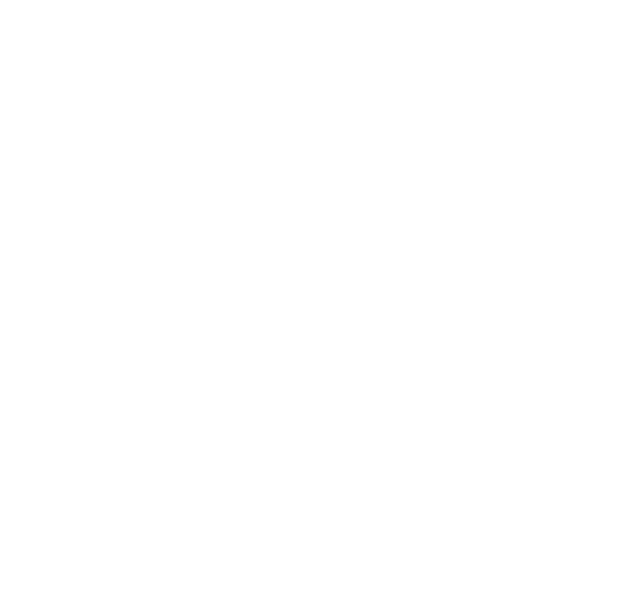
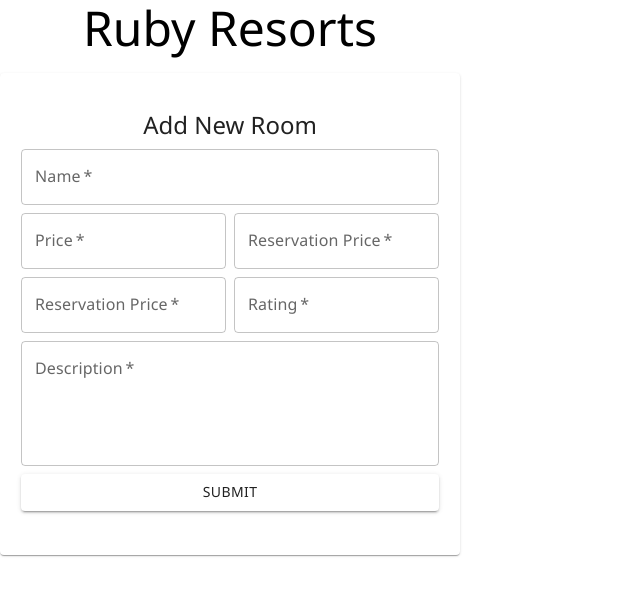
Before and after one commit to anthonymr/ruby-resorts-frontend, a React (Create React App) app: page /add in a window 1280 px wide. Before the commit this address had no page. Shown: the top 596 px of the page, without its empty margins (0-640 px from the left). Built offline with nearby package versions, Linux system fonts and the light colour scheme.

Commit message:
Added form

```diff
--- a/src/App.js
+++ b/src/App.js
@@ -5,6 +5,7 @@
 import MainPage from './components/mainpage/mainPage';
 import ReservePage from './newreservation/newReservePage';
 import Details from './components/detailspage/Details';
+import AddRoom from './components/addRoom/AddRoom';
 
 const App = () => (
   <Box
@@ -20,6 +21,7 @@
       </Route>
       <Route path="newreservepage/:roomId" element={<ReservePage />} />
       <Route exact path="/details/:roomId" element={<Details />} />
+      <Route exact path="/add" element={<AddRoom />} />
     </Routes>
   </Box>
 );
--- /dev/null
+++ b/src/components/addRoom/AddRoom.jsx
@@ -0,0 +1,51 @@
+import React from 'react'
+import { Box, Grid, TextField, Button, Card, CardContent, Typography } from '@mui/material';
+const handleSubmit = ()=>{
+}
+
+const AddRoom = () => {
+  return (
+    <Box >
+    <Typography gutterBottom variant="h3" align="center">
+      Ruby Resorts
+     </Typography>
+    <Grid>
+      <Card style={{ maxWidth: 450, padding: "20px 5px", margin: "0 auto" }}>
+        <CardContent>
+          <Typography gutterBottom variant="h5">
+          Add New Room
+        </Typography>
+          <form onSubmit={handleSubmit}>
+            <Grid container spacing={1}>
+              <Grid xs={12} item>
+                <TextField placeholder="Enter room name" label="Name" variant="outlined" fullWidth required />
+              </Grid>
+              <Grid xs={12} sm={6} item>
+                <TextField placeholder="Enter full Price" label="Price" type="number" variant="outlined" fullWidth required />
+              </Grid>
+              <Grid xs={12} sm={6} item>
+                <TextField type="number" placeholder="Reservation Price" label="Reservation Price" variant="outlined" fullWidth required />
+              </Grid>
+              <Grid xs={12} sm={6} item>
+                <TextField type="number" placeholder="Enter Reservation Fee" label="Reservation Price" variant="outlined" fullWidth required />
+              </Grid>
+              <Grid xs={12} sm={6} item>
+                <TextField type="number" placeholder="Between 1 to 5" label="Rating" variant="outlined" fullWidth required />
+              </Grid>
+              <Grid item xs={12}>
+                <TextField label="Description" multiline rows={4} placeholder="Type your description here" variant="outlined" fullWidth required />
+              </Grid>
+              <Grid item xs={12}>
+                <Button type="submit" variant="contained" color="primary" fullWidth>Submit</Button>
+              </Grid>
+
+            </Grid>
+          </form>
+        </CardContent>
+      </Card>
+    </Grid>
+  </Box>
+  )
+}
+
+export default AddRoom
```
